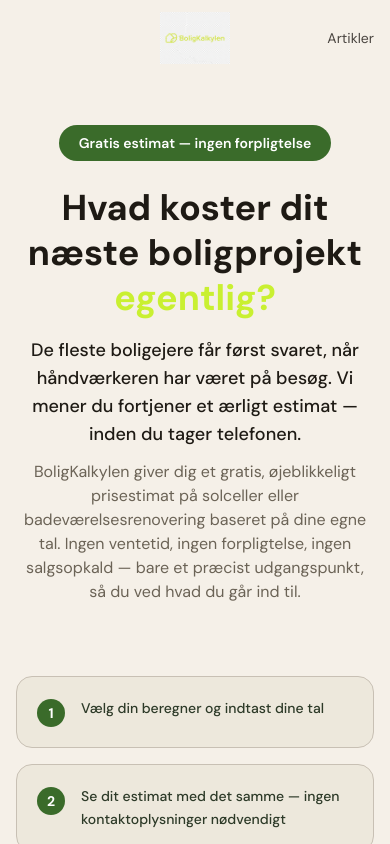
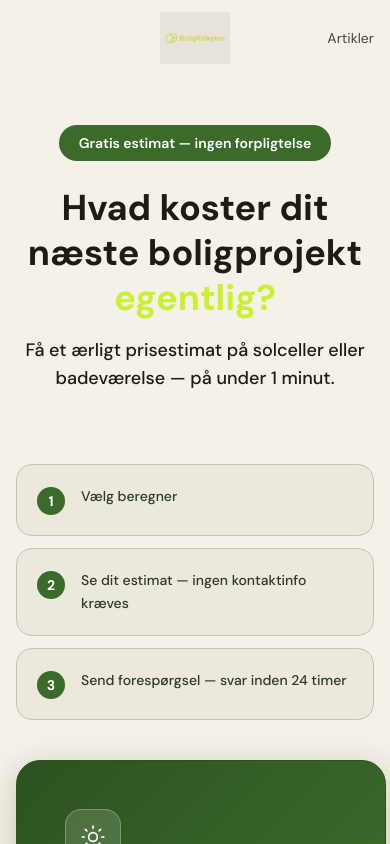
Before and after one commit to f49z6wtg6t-code/Boligkalkylen.dk, a Next.js app: page / in a window 390 px wide. Shown: the top 844 px of the page. Built offline with nearby package versions, Linux system fonts and the light colour scheme.

Commit message:
Fix: bedre fejllogning, health endpoint, kortere hero-tekst, logo mix-blend, mobil grid

```diff
--- /dev/null
+++ b/app/api/health/route.ts
@@ -0,0 +1,13 @@
+import { NextResponse } from "next/server";
+
+export async function GET() {
+  return NextResponse.json({
+    status: "ok",
+    env: {
+      supabaseUrl: !!process.env.NEXT_PUBLIC_SUPABASE_URL,
+      supabaseService: !!process.env.SUPABASE_SERVICE_ROLE_KEY,
+      resend: !!process.env.RESEND_API_KEY,
+      notificationEmail: !!process.env.LEAD_NOTIFICATION_EMAIL,
+    },
+  });
+}
--- a/app/api/leads/route.ts
+++ b/app/api/leads/route.ts
@@ -49,8 +49,12 @@ export async function POST(request: NextRequest) {
     .single();
 
   if (error) {
-    console.error("Supabase insert error:", error);
-    return NextResponse.json({ error: "Databasefejl" }, { status: 500 });
+    console.error("Supabase insert error:", {
+      message: error.message,
+      supabaseUrl: !!process.env.NEXT_PUBLIC_SUPABASE_URL,
+      serviceKey: !!process.env.SUPABASE_SERVICE_ROLE_KEY,
+    });
+    return NextResponse.json({ error: "Databasefejl", details: error.message }, { status: 500 });
   }
 
   const fullLead: LeadData = {
--- a/app/page.tsx
+++ b/app/page.tsx
@@ -38,7 +38,7 @@ export default function Home() {
               alt="BoligKalkylen"
               width={280}
               height={52}
-              style={{ height: "52px", width: "auto" }}
+              style={{ height: "52px", width: "auto", mixBlendMode: "multiply" }}
               priority
             />
           </Link>
@@ -69,12 +69,8 @@ export default function Home() {
             <span style={{ color: "#C9F031" }}>egentlig?</span>
           </h1>
 
-          <p className="text-lg font-medium mb-3" style={{ color: "#1E1A14" }}>
-            De fleste boligejere får først svaret, når håndværkeren har været på besøg. Vi mener du fortjener et ærligt estimat — inden du tager telefonen.
-          </p>
-
-          <p className="text-base mb-10" style={{ color: "#6B6356" }}>
-            BoligKalkylen giver dig et gratis, øjeblikkeligt prisestimat på solceller eller badeværelsesrenovering baseret på dine egne tal. Ingen ventetid, ingen forpligtelse, ingen salgsopkald — bare et præcist udgangspunkt, så du ved hvad du går ind til.
+          <p className="text-lg font-medium mb-10" style={{ color: "#1E1A14" }}>
+            Få et ærligt prisestimat på solceller eller badeværelse — på under 1 minut.
           </p>
 
         </div>
@@ -82,11 +78,11 @@ export default function Home() {
 
       {/* Sådan virker det */}
       <section className="px-4 sm:px-6 pb-10">
-        <div className="max-w-5xl mx-auto grid sm:grid-cols-3 gap-4">
+        <div className="max-w-5xl mx-auto grid grid-cols-1 sm:grid-cols-3 gap-3">
           {[
-            { num: "1", text: "Vælg din beregner og indtast dine tal" },
-            { num: "2", text: "Se dit estimat med det samme — ingen kontaktoplysninger nødvendigt" },
-            { num: "3", text: "Ønsker du et rigtigt tilbud, sender du blot din forespørgsel — vi vender tilbage inden for 24 timer" },
+            { num: "1", text: "Vælg beregner" },
+            { num: "2", text: "Se dit estimat — ingen kontaktinfo kræves" },
+            { num: "3", text: "Send forespørgsel — svar inden 24 timer" },
           ].map((step) => (
             <div
               key={step.num}
```
